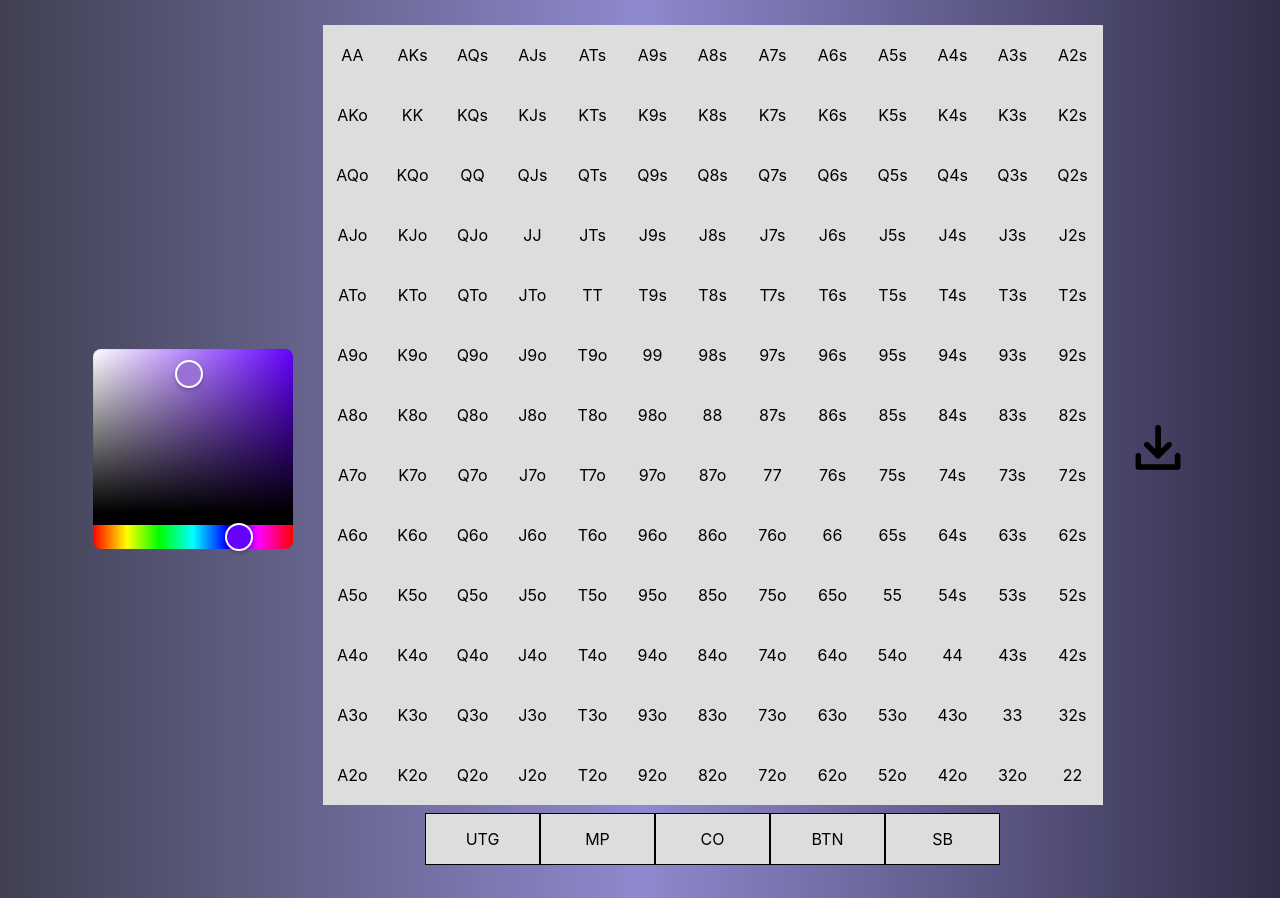
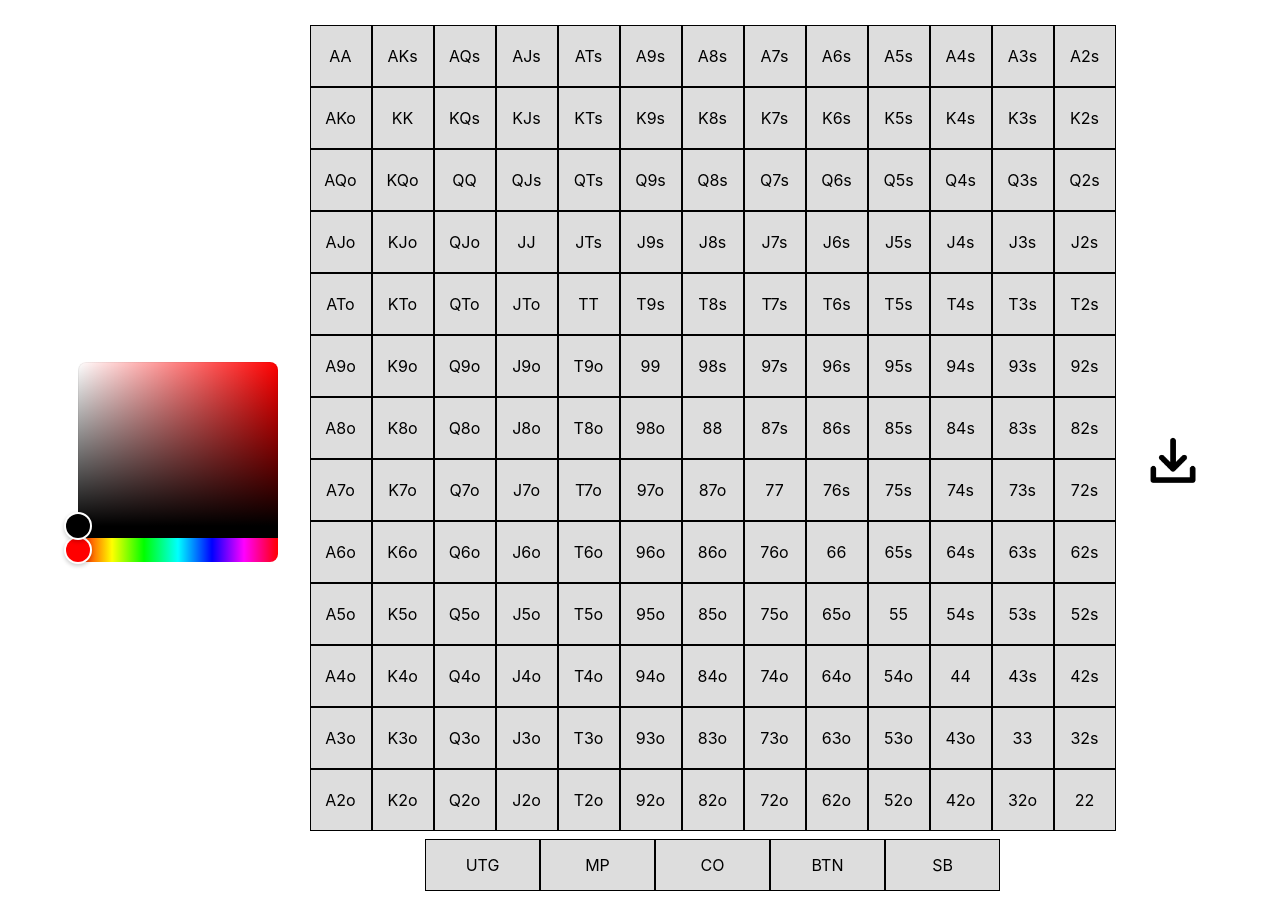
Before and after one commit to diegolajus/open-rise-builder, a React (Create React App) app: page / in a window 1280 px wide. Before the commit the page ends 898 px from the top, so only its background shows below. Built offline with nearby package versions, Linux system fonts and the light colour scheme.

Commit message:
Style & ContentEditable

```diff
--- a/src/App.js
+++ b/src/App.js
@@ -2,16 +2,10 @@ import React,{ useState } from 'react';
 import { HexColorPicker } from "react-colorful";
 import Grid from './Components/Grid';
 export default function Color() {
-const [color, setColor] = useState("#9970D8");
 
-function changeColor(e) {
-  let newColor = e
-  setColor(newColor)
-}
   return (
       <div className='App'>
-        <HexColorPicker className='color' color={color} onChange={changeColor} />
-        <Grid color={color}/>
+        <Grid/>
       </div>
   )
 }
--- a/src/Components/Grid.js
+++ b/src/Components/Grid.js
@@ -5,8 +5,16 @@ import Legend from "./Legend";
 import domtoimage from "dom-to-image";
 import { saveAs } from 'file-saver'
 import dwIcon from '../assets/dwicon.png'
+import { HexColorPicker } from "react-colorful";
 
-export default function Grid({color}) {
+export default function Grid() {
+
+    const [color, setColor] = useState("#9970D8");
+
+    function changeColor(e) {
+        let newColor = e
+        setColor(newColor)
+    }
 
     function selectHand(e){
         let bgColor = e.target.style
@@ -36,11 +44,16 @@ export default function Grid({color}) {
         ]
     });
 
+
+
     function saveGrid() {
+
         var node = document.getElementById("my-node");
+        document.getElementsByClassName("cards-grid")[0].style.backgroundColor = 'white';
         domtoimage
         .toJpeg(node)
         .then(function (dataUrl) {
+        document.getElementsByClassName("cards-grid")[0].style.backgroundColor = 'transparent';
         var text = "Edit Title Here"
         var img = new Image();
         var h = document.createElement("cite");
@@ -55,6 +68,7 @@ export default function Grid({color}) {
         document.getElementById("sidebar").appendChild(img)
 
         saveAs(img.src, 'open-rise.jpg')
+
         })
         .catch(function (error) {
             console.error("oops, something went wrong!", error);
@@ -62,6 +76,9 @@ export default function Grid({color}) {
     }
 
   return <div className="grid-container">
+            <div>
+                <HexColorPicker className='color' onChange={changeColor} />
+            </div>
             <div id="my-node">
                 <div className='cards-grid'>
                     {deck.fullDeck.map(function(item, i){
--- a/src/Components/Legend.js
+++ b/src/Components/Legend.js
@@ -16,11 +16,11 @@ const Legend = ({color}) => {
 
     return (
         <div className='situation-container'>
-            <a onClick={selectHand} className='noselect' href="#">UTG</a>
-            <a onClick={selectHand} className='noselect' href="#">MP</a>
-            <a onClick={selectHand} className='noselect' href="#">CO</a>
-            <a onClick={selectHand} className='noselect' href="#">BTN</a>
-            <a onClick={selectHand} className='noselect' href="#">SB</a>
+            <a onClick={selectHand} className='noselect' contentEditable='true' href="#">UTG</a>
+            <a onClick={selectHand} className='noselect' contentEditable='true' href="#">MP</a>
+            <a onClick={selectHand} className='noselect' contentEditable='true' href="#">CO</a>
+            <a onClick={selectHand} className='noselect' contentEditable='true' href="#">BTN</a>
+            <a onClick={selectHand} className='noselect' contentEditable='true' href="#">SB</a>
         </div>
     );
 }
--- a/src/Styles/grid.scss
+++ b/src/Styles/grid.scss
@@ -7,17 +7,17 @@ cite{
     flex-direction: row;
     justify-content: center;
     align-items: center;
-}
 .cards-grid{
     justify-content: center;
     align-items: center;
     color: black;
-    // background-color:white;
+    background-color:transparent;
     display: flex;
     flex-direction: row;
     flex-wrap: wrap;
-    width: 780px;
+    width: 810px;
     .cell{
+        border: 1px solid black;
         font-weight: 400;
         cursor: pointer;
         background-color: rgb(221, 221, 221);
@@ -28,6 +28,7 @@ cite{
         width: 50px;
         padding: 5px;
     }
+}
 }
 
 .noselect {
--- a/src/Styles/legend.scss
+++ b/src/Styles/legend.scss
@@ -5,9 +5,7 @@
     width: 575px;
     padding: 8px;
 
-    p {
-        border: 1px solid pink;
-    }
+
 
     a {
         cursor: pointer;
--- a/src/index.css
+++ b/src/index.css
@@ -5,13 +5,7 @@ body {
     sans-serif;
   -webkit-font-smoothing: antialiased;
   -moz-osx-font-smoothing: grayscale;
-   background: linear-gradient(90deg,#404051,#8f89ce,hsl(247, 22%, 23%));
-    background-position-x: initial;
-    background-position-y: initial;
-    background-size: initial;
-    background-attachment: initial;
-    background-origin: initial;
-    background-clip: initial;
+
 }
 
 code {
@@ -21,7 +15,7 @@ code {
 
 .App{
   display: flex;
-  justify-content: center;
+  justify-content: space-around;
   align-items: center;
   flex-direction: row;
   margin: 25px;
```
Lines whose indentation alone changed are shown as unchanged.
